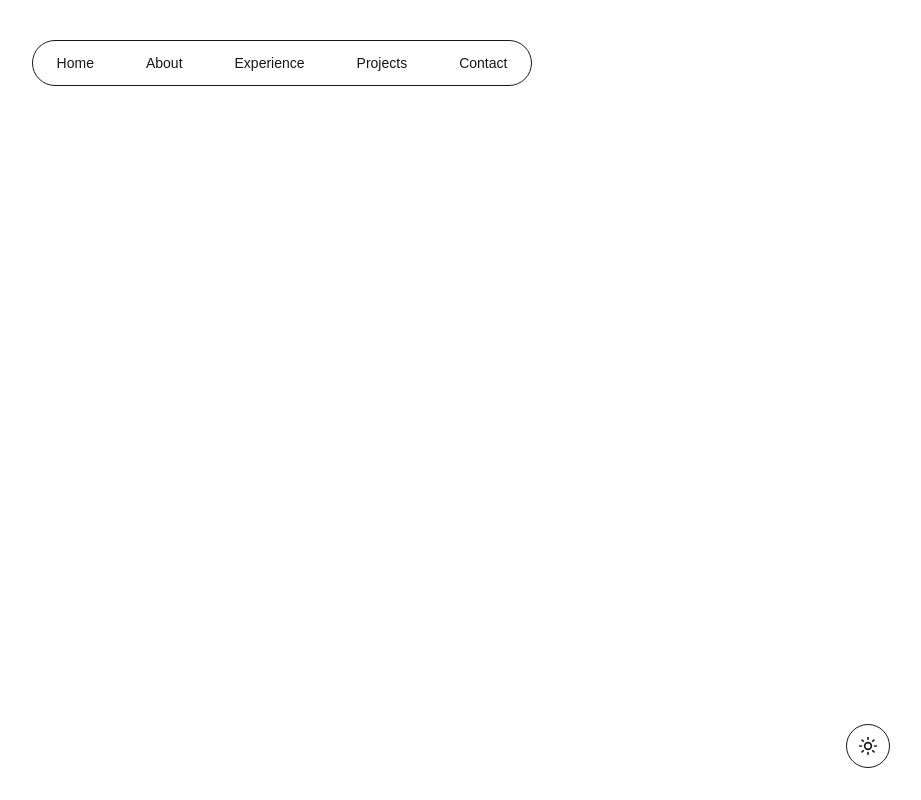
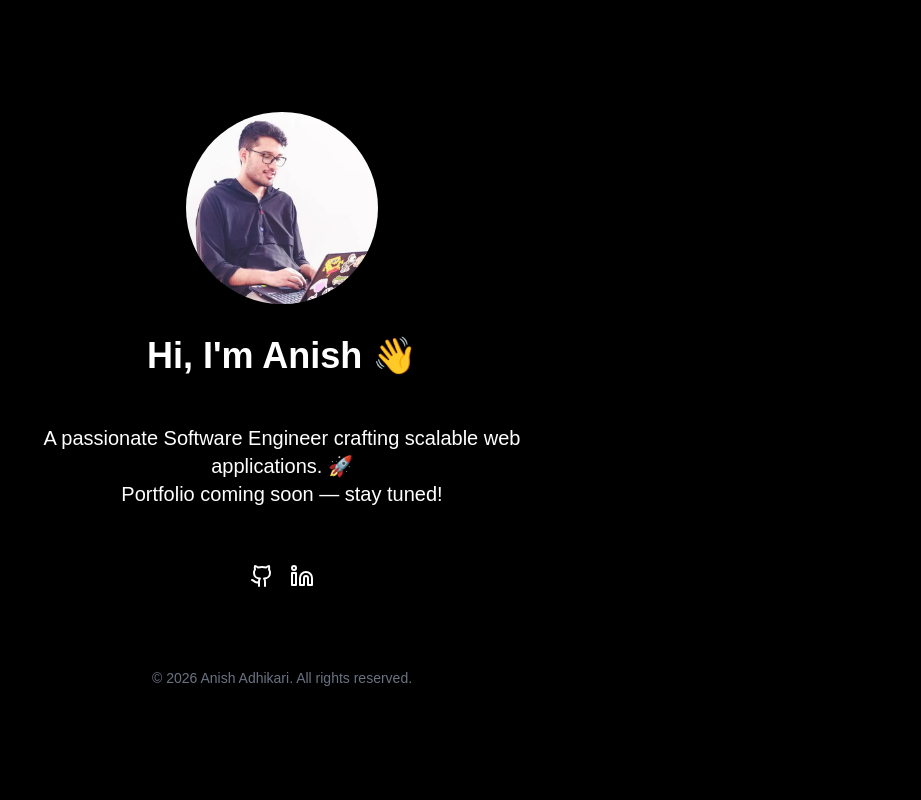
Before and after one commit to adhikari-anish/my-portfolio-website, a Next.js app: page / in a window 1280 px wide. Shown: the whole page, without its empty margins (358-1279 px from the left). Built offline with nearby package versions, Linux system fonts and the light colour scheme.

Commit message:
coming soon home page implementation

```diff
--- a/src/app/page.tsx
+++ b/src/app/page.tsx
@@ -1,14 +1,71 @@
-import { Header } from "@/components/header";
-import { ThemeToggle } from "@/components/theme-toggle";
+// import { Header } from "@/components/header";
+// import { ThemeToggle } from "@/components/theme-toggle";
+"use client";
+import { motion } from "framer-motion";
+import {Github, Linkedin} from 'lucide-react'
+
+
 
 
 export default function Home() {
   return (
     <>
-      <div className="container flex flex-col items-center">
+      {/* <div className="container flex flex-col items-center">
         <Header />
       </div>
-      <ThemeToggle className="bg-background hidden sm:fixed sm:bottom-8 sm:right-8 sm:flex" />
+      <ThemeToggle className="bg-background hidden sm:fixed sm:bottom-8 sm:right-8 sm:flex" /> */}
+      <div className="min-h-screen bg-black text-white flex flex-col items-center justify-center px-4 space-y-8">
+      <motion.img
+        src="/me.jpeg"
+        alt="Anish"
+        className="w-48 h-48 rounded-full object-cover shadow-lg"
+        initial={{ opacity: 0, scale: 0.8 }}
+        animate={{ opacity: 1, scale: 1 }}
+        transition={{ duration: 0.8 }}
+      />
+
+      <motion.h1
+        className="text-4xl font-bold text-center"
+        initial={{ opacity: 0, y: -50 }}
+        animate={{ opacity: 1, y: 0 }}
+        transition={{ duration: 0.8, delay: 0.3 }}
+      >
+        Hi, I'm Anish 👋
+      </motion.h1>
+
+      <motion.p
+        initial={{ opacity: 0, y: 30 }}
+        animate={{ opacity: 1, y: 0 }}
+        transition={{ duration: 0.8, delay: 0.3 }}
+        className="mt-4 text-lg md:text-xl text-center max-w-xl"
+      >
+        A passionate Software Engineer crafting scalable web applications. 🚀<br/>
+        Portfolio coming soon — stay tuned!
+      </motion.p>
+
+      <motion.div
+        className="mt-6 flex gap-4"
+        initial={{ opacity: 0 }}
+        animate={{ opacity: 1 }}
+        transition={{ duration: 0.8, delay: 0.6 }}
+      >
+        <a href="https://github.com/anishadhikari" target="_blank" rel="noopener noreferrer">
+          <Github className="text-3xl hover:text-gray-400" />
+        </a>
+        <a href="https://linkedin.com/in/anishadhikari" target="_blank" rel="noopener noreferrer">
+          <Linkedin className="text-3xl hover:text-blue-400" />
+        </a>
+      </motion.div>
+
+      <motion.div
+        className="mt-12 text-sm text-gray-500"
+        initial={{ opacity: 0 }}
+        animate={{ opacity: 1 }}
+        transition={{ duration: 0.8, delay: 1 }}
+      >
+        © {new Date().getFullYear()} Anish Adhikari. All rights reserved.
+      </motion.div>
+    </div>
     </>
   );
 }
```
Also changed, not shown: public/me.jpeg (added).
